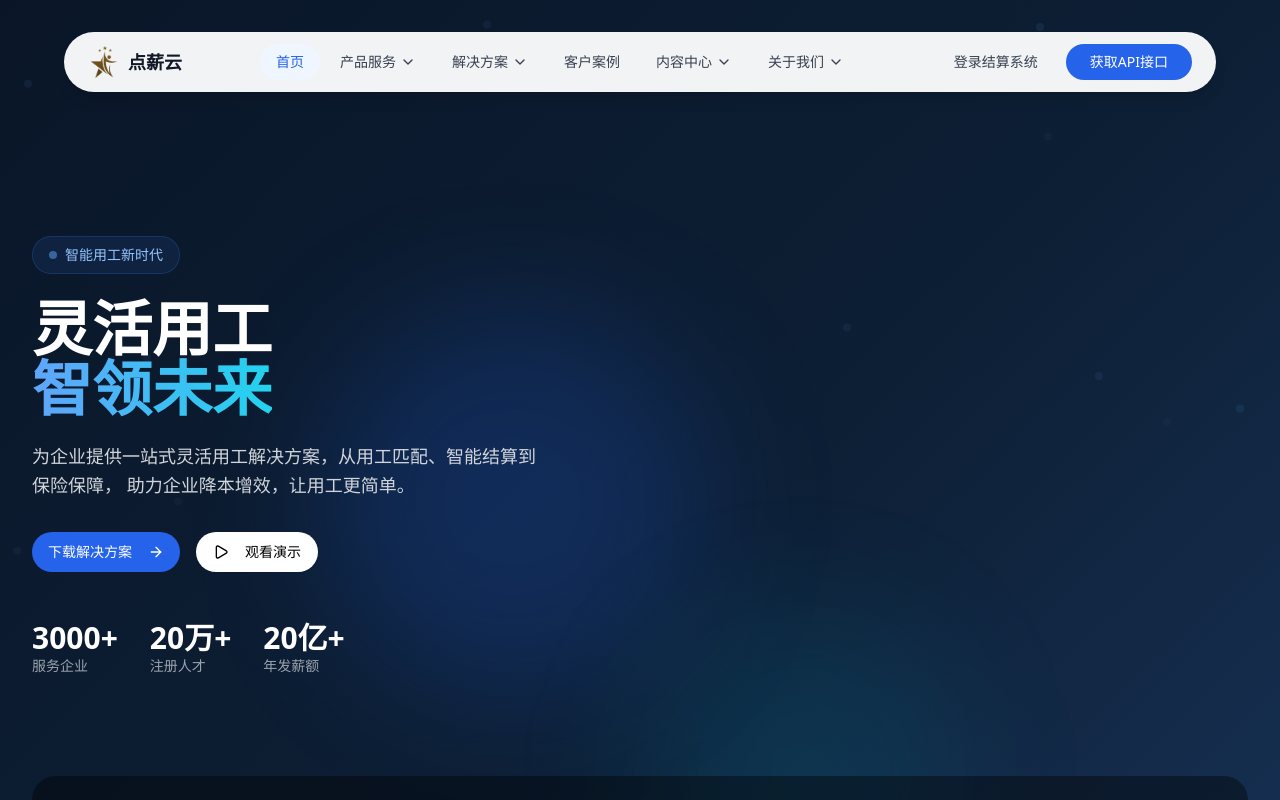
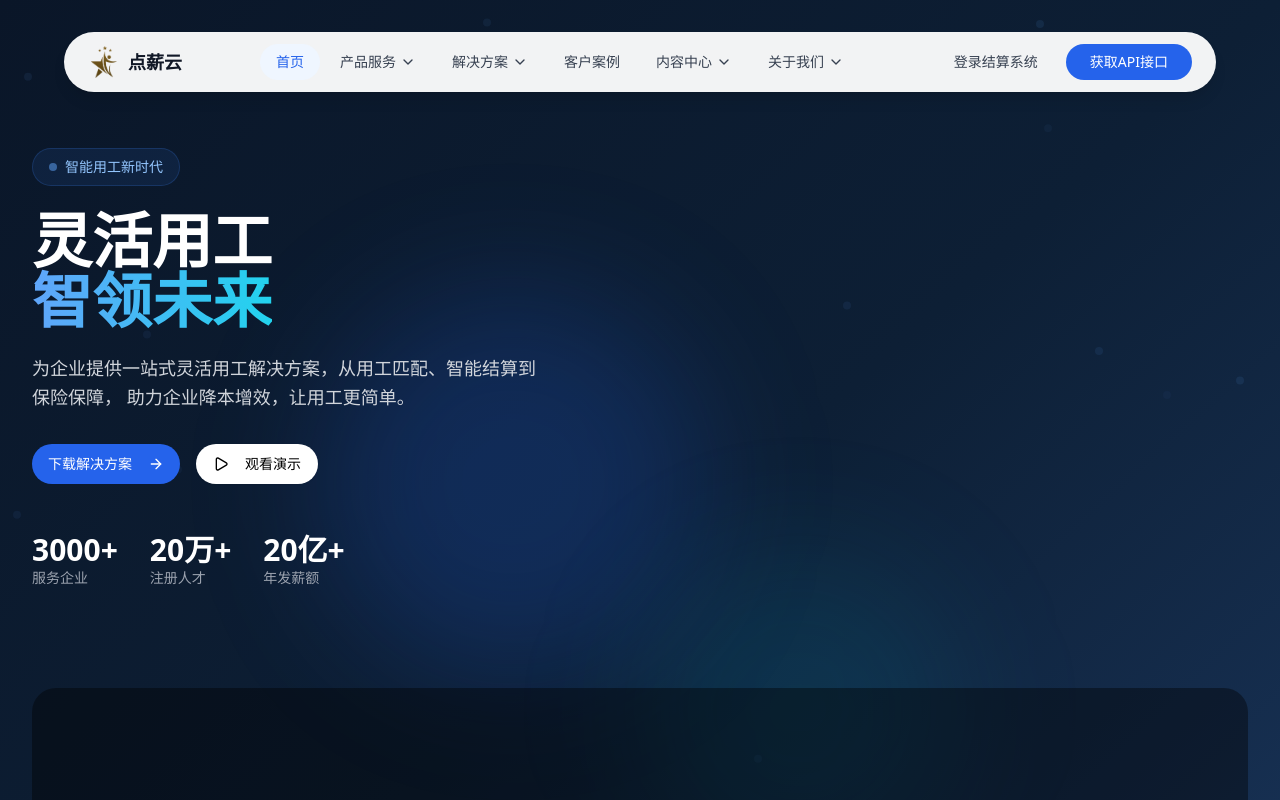
Before and after one commit to wangz1yu/dianxinv1, a React (Vite) app: page / in a window 1280 px wide. Shown: the top 800 px of the page. Built offline with nearby package versions, Linux system fonts and the light colour scheme.

Commit message:
修复首页视频位置

```diff
--- a/src/sections/Hero.tsx
+++ b/src/sections/Hero.tsx
@@ -4,7 +4,7 @@ import { Button } from '@/components/ui/button';
 
 export default function Hero() {
   return (
-    <section className="relative min-h-screen bg-gradient-to-br from-[#0A1628] via-[#0d1f35] to-[#1a365d] overflow-hidden pt-24">
+    <section className="relative bg-gradient-to-br from-[#0A1628] via-[#0d1f35] to-[#1a365d] overflow-hidden pt-12 pb-12">
       {/* Animated Background Particles */}
       <div className="absolute inset-0 overflow-hidden">
         {[...Array(20)].map((_, i) => (
@@ -31,7 +31,7 @@ export default function Hero() {
         <div className="absolute bottom-1/4 right-1/4 w-80 h-80 bg-cyan-500/10 rounded-full blur-3xl" />
       </div>
 
-      <div className="relative max-w-7xl mx-auto px-4 sm:px-6 lg:px-8 py-20 z-10">
+      <div className="relative max-w-7xl mx-auto px-4 sm:px-6 lg:px-8 py-10 z-10">
         <div className="grid lg:grid-cols-2 gap-12 items-center min-h-[70vh]">
           {/* Left Content */}
           <motion.div
@@ -141,8 +141,8 @@ export default function Hero() {
         </div>
       </div>
 
-      {/* Bottom Gradient Fade */}
-      <div className="absolute bottom-0 left-0 right-0 h-32 bg-gradient-to-t from-[#0A1628] via-[#0d1f35] to-transparent z-10" />
+      {/* Bottom Gradient Fade - optional, can remove if不需要 */}
+      <div className="absolute bottom-0 left-0 right-0 h-24 bg-gradient-to-t from-[#0A1628] via-[#0d1f35] to-transparent z-10" />
     </section>
   );
 }
```
